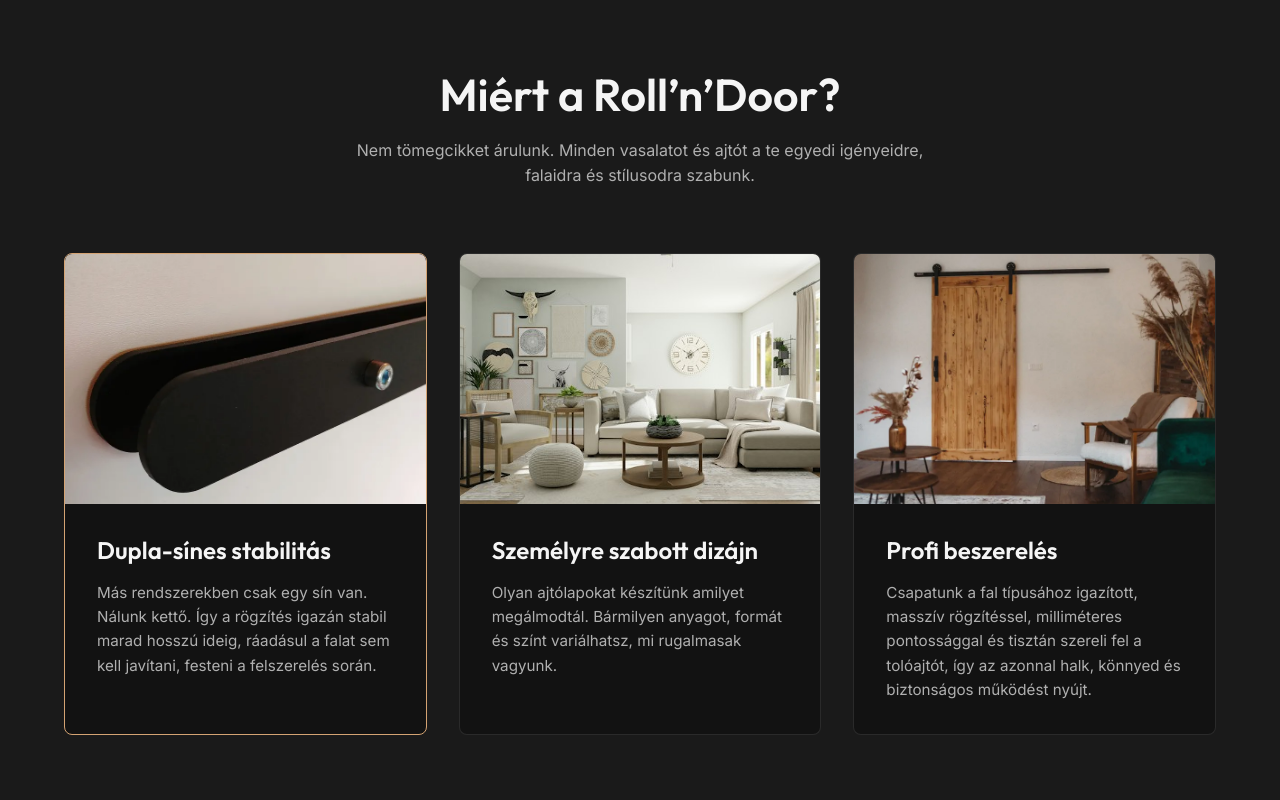
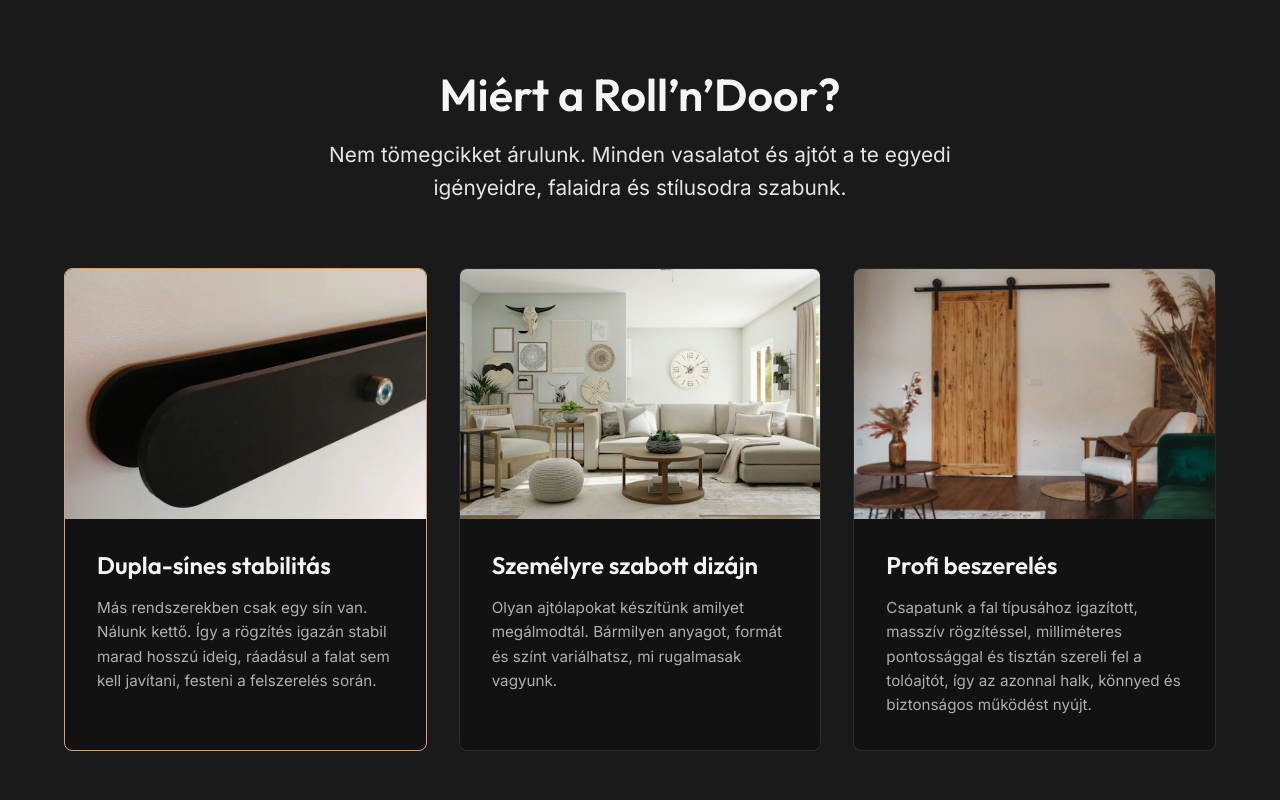
Before and after one commit to Zolkapoczai/rollanddoor, a website: page public/index.html in a window 1280 px wide. Shown: the part 860-1660 px from the top of the page. Drawn offline with Linux system fonts and the light colour scheme.

Commit message:
Landing: larger, brighter section subtitles
Co-Authored-By: Claude Sonnet 5.5 <noreply@anthropic.com>

```diff
--- a/public/landing.css
+++ b/public/landing.css
@@ -219,8 +219,10 @@ a {
 }
 
 .section-header p {
-  color: var(--text-secondary);
-  max-width: 600px;
+  color: #e5e5e5;
+  font-size: 1.3rem;
+  line-height: 1.6;
+  max-width: 720px;
   margin: 0 auto;
 }
 
```
